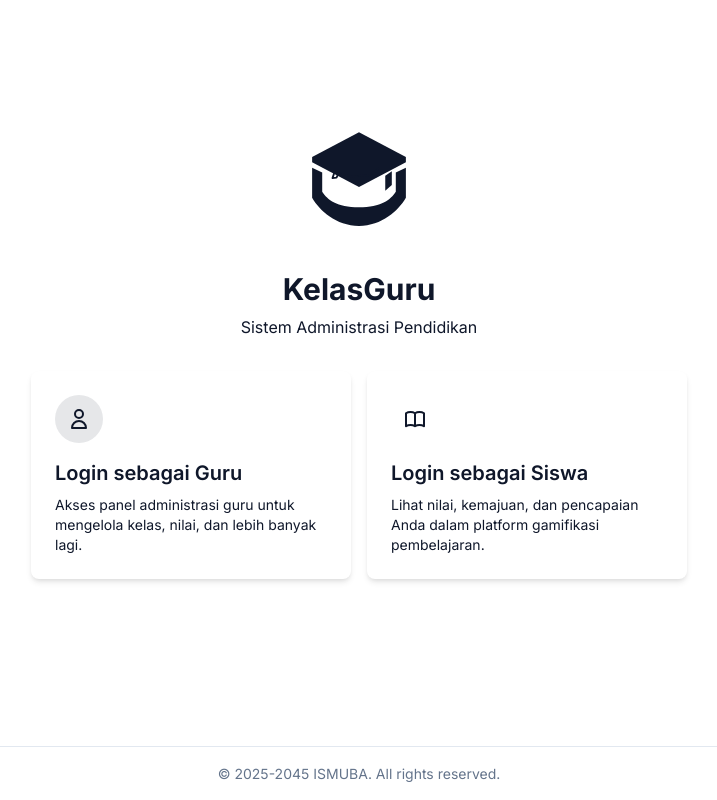
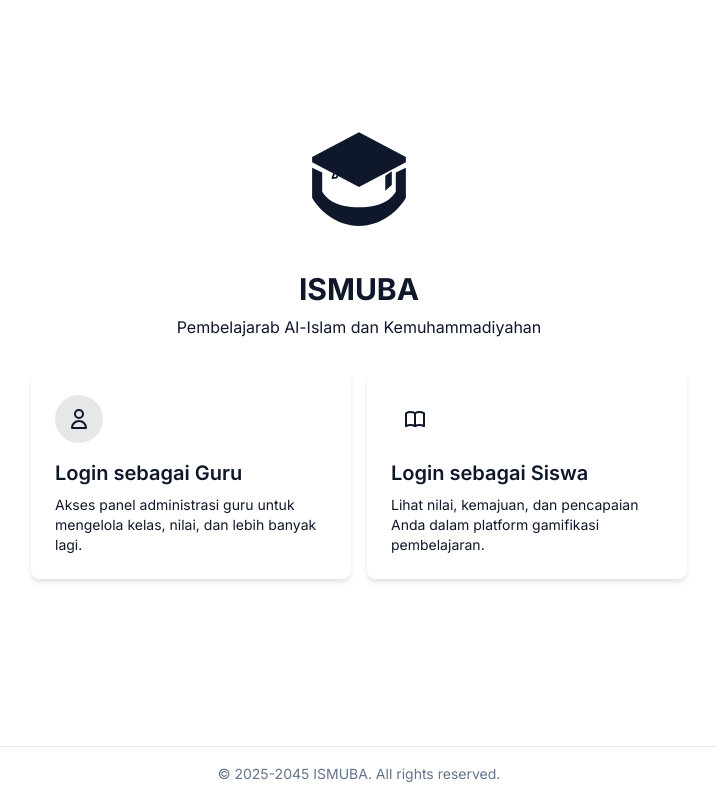
Before and after one commit to aminudin0893/ismuba, a plain HTML site: page index.html in a window 1280 px wide. Shown: the whole page, without its empty margins (281-998 px from the left). Drawn offline with nearby package versions, Linux system fonts and the light colour scheme.

Commit message:
Update index.html

```diff
--- a/index.html
+++ b/index.html
@@ -110,8 +110,8 @@
             <path d="M169 232L225 245L296 240.5L340 212" stroke="currentColor" stroke-width="8" stroke-linecap="round" stroke-linejoin="round"/>
         </svg>
 
-        <h1 class="text-3xl font-bold mb-2 text-center">KelasGuru</h1>
-        <p class="text-muted-foreground mb-8 text-center">Sistem Administrasi Pendidikan</p>
+        <h1 class="text-3xl font-bold mb-2 text-center">ISMUBA</h1>
+        <p class="text-muted-foreground mb-8 text-center">Pembelajarab Al-Islam dan Kemuhammadiyahan</p>
 
         <div class="flex flex-col md:flex-row gap-4 mb-8">
             <a href="login.html" class="card">
```
